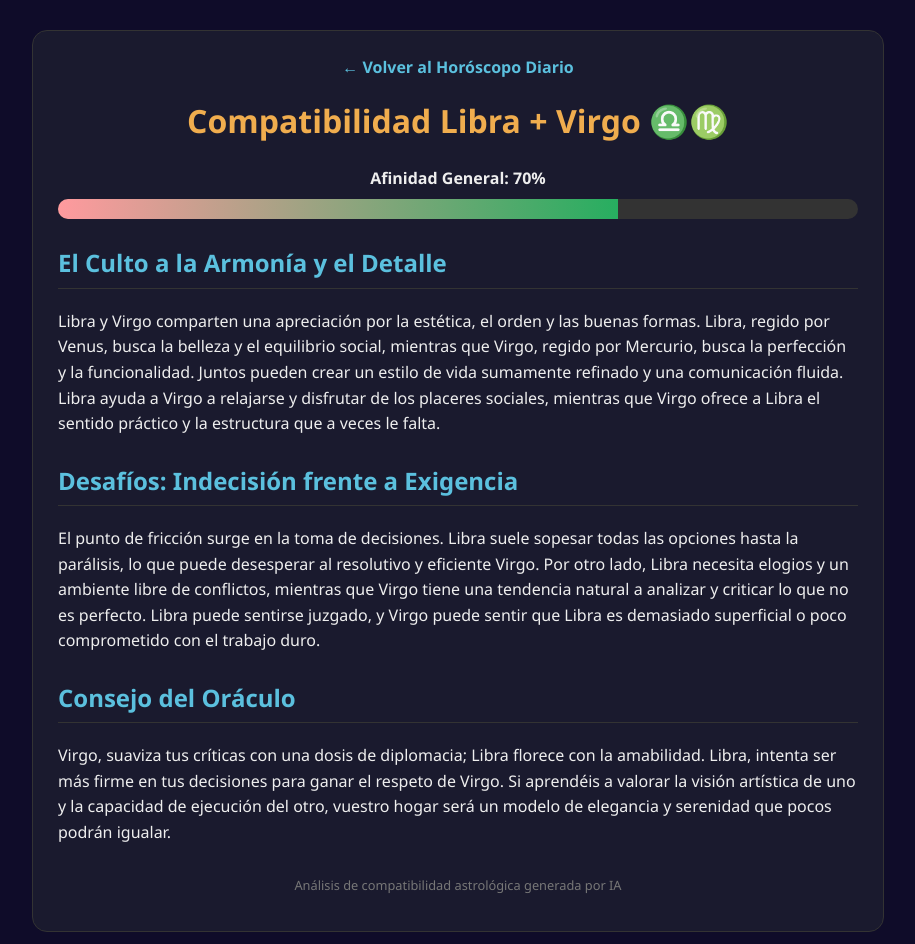
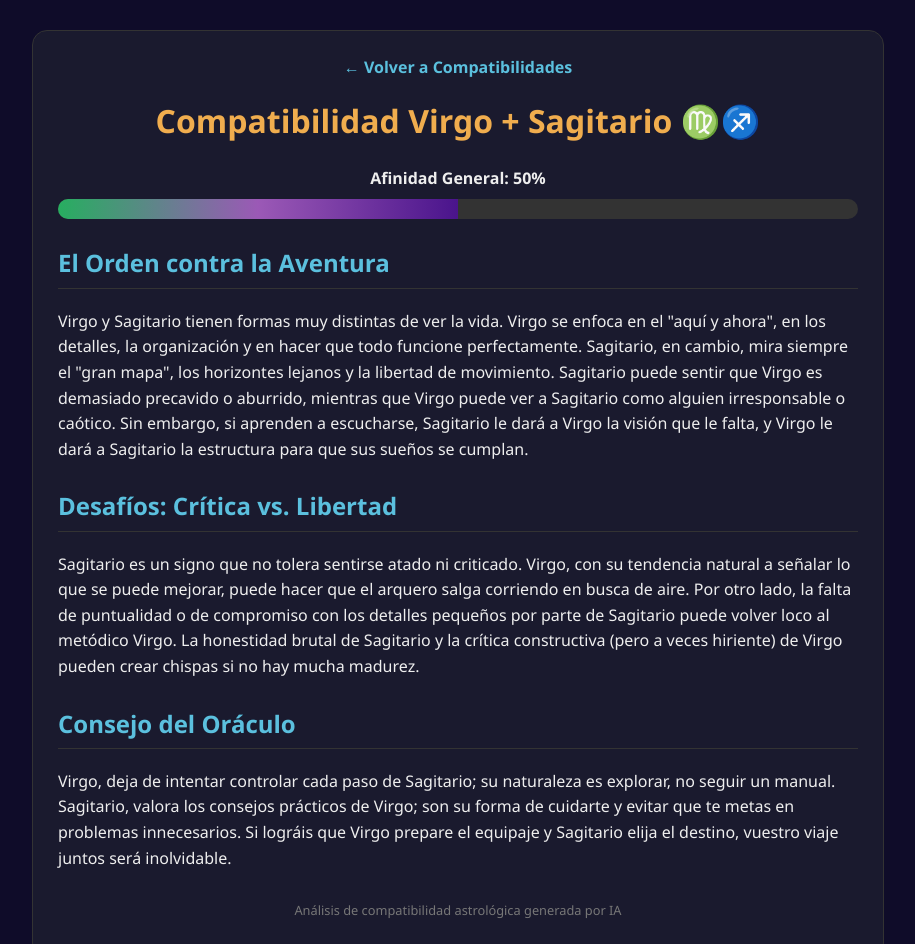
Before and after one commit to Clavivs/horoscopo, a website: page sagitario-virgo.html in a window 1280 px wide. Shown: the top 944 px of the page, without its empty margins (182-1097 px from the left). Drawn offline with Linux system fonts and the light colour scheme.

Commit message:
Update compatibility from  Virgo + Sagitario

```diff
--- a/sagitario-virgo.html
+++ b/sagitario-virgo.html
@@ -3,7 +3,7 @@
 <head>
   <meta charset="UTF-8">
   <meta name="viewport" content="width=device-width, initial-scale=1.0">
-  <title>Compatibilidad: Libra + Virgo</title>
+  <title>Compatibilidad: Virgo + Sagitario</title>
   <style>
     body { font-family: 'Segoe UI', sans-serif; margin: 0; background-color: #0f0c29; color: #eee; }
     .container { max-width: 800px; margin: 30px auto; padding: 25px; background: #1a1a2e; border-radius: 15px; border: 1px solid #333; }
@@ -12,8 +12,8 @@
     .back-link:hover { text-decoration: underline; }
     .score-container { text-align: center; margin: 25px 0; }
     .score-bar { background: #333; border-radius: 20px; height: 20px; width: 100%; margin-top: 10px; overflow: hidden; }
-    /* Degradado Rosa/Cian (Libra) y Verde Tierra (Virgo) */
-    .score-fill { background: linear-gradient(90deg, #ff9a9e, #27ae60); height: 100%; width: 70%; } /* 70% de afinidad */
+    /* Degradado Virgo (Verde) y Sagitario (Púrpura) */
+    .score-fill { background: linear-gradient(90deg, #27ae60, #9b59b6, #4a148c); height: 100%; width: 50%; } /* 50% de afinidad */
     .section { margin-top: 25px; line-height: 1.6; }
     .section h2 { color: #5bc0de; border-bottom: 1px solid #333; padding-bottom: 5px; }
     .footer { margin-top: 30px; font-size: 0.8em; color: #777; text-align: center; }
@@ -21,33 +21,33 @@
 </head>
 <body>
   <div class="container">
-    <a href="index.html" class="back-link">← Volver al Horóscopo Diario</a>
+    <a href="compatibilidades.html" class="back-link">← Volver a Compatibilidades</a>
 
-    <h1>Compatibilidad Libra + Virgo ♎♍</h1>
+    <h1>Compatibilidad Virgo + Sagitario ♍♐</h1>
 
     <div class="score-container">
-      <strong>Afinidad General: 70%</strong>
+      <strong>Afinidad General: 50%</strong>
       <div class="score-bar">
         <div class="score-fill"></div>
       </div>
     </div>
 
     <div class="section">
-      <h2>El Culto a la Armonía y el Detalle</h2>
-      <p>Libra y Virgo comparten una apreciación por la estética, el orden y las buenas formas. Libra, regido por Venus, busca la belleza y el equilibrio social, mientras que Virgo, regido por Mercurio, busca la perfección y la funcionalidad. Juntos pueden crear un estilo de vida sumamente refinado y una comunicación fluida. Libra ayuda a Virgo a relajarse y disfrutar de los placeres sociales, mientras que Virgo ofrece a Libra el sentido práctico y la estructura que a veces le falta.</p>
+      <h2>El Orden contra la Aventura</h2>
+      <p>Virgo y Sagitario tienen formas muy distintas de ver la vida. Virgo se enfoca en el "aquí y ahora", en los detalles, la organización y en hacer que todo funcione perfectamente. Sagitario, en cambio, mira siempre el "gran mapa", los horizontes lejanos y la libertad de movimiento. Sagitario puede sentir que Virgo es demasiado precavido o aburrido, mientras que Virgo puede ver a Sagitario como alguien irresponsable o caótico. Sin embargo, si aprenden a escucharse, Sagitario le dará a Virgo la visión que le falta, y Virgo le dará a Sagitario la estructura para que sus sueños se cumplan.</p>
     </div>
 
     <div class="section">
-      <h2>Desafíos: Indecisión frente a Exigencia</h2>
-      <p>El punto de fricción surge en la toma de decisiones. Libra suele sopesar todas las opciones hasta la parálisis, lo que puede desesperar al resolutivo y eficiente Virgo. Por otro lado, Libra necesita elogios y un ambiente libre de conflictos, mientras que Virgo tiene una tendencia natural a analizar y criticar lo que no es perfecto. Libra puede sentirse juzgado, y Virgo puede sentir que Libra es demasiado superficial o poco comprometido con el trabajo duro.</p>
+      <h2>Desafíos: Crítica vs. Libertad</h2>
+      <p>Sagitario es un signo que no tolera sentirse atado ni criticado. Virgo, con su tendencia natural a señalar lo que se puede mejorar, puede hacer que el arquero salga corriendo en busca de aire. Por otro lado, la falta de puntualidad o de compromiso con los detalles pequeños por parte de Sagitario puede volver loco al metódico Virgo. La honestidad brutal de Sagitario y la crítica constructiva (pero a veces hiriente) de Virgo pueden crear chispas si no hay mucha madurez.</p>
     </div>
 
     <div class="section">
       <h2>Consejo del Oráculo</h2>
-      <p>Virgo, suaviza tus críticas con una dosis de diplomacia; Libra florece con la amabilidad. Libra, intenta ser más firme en tus decisiones para ganar el respeto de Virgo. Si aprendéis a valorar la visión artística de uno y la capacidad de ejecución del otro, vuestro hogar será un modelo de elegancia y serenidad que pocos podrán igualar.</p>
+      <p>Virgo, deja de intentar controlar cada paso de Sagitario; su naturaleza es explorar, no seguir un manual. Sagitario, valora los consejos prácticos de Virgo; son su forma de cuidarte y evitar que te metas en problemas innecesarios. Si lográis que Virgo prepare el equipaje y Sagitario elija el destino, vuestro viaje juntos será inolvidable.</p>
     </div>
 
-    <p class="footer">Análisis de compatibilidad astrológica generada por IA </p>
+    <p class="footer">Análisis de compatibilidad astrológica generada por IA</p>
   </div>
 </body>
 </html>
```
